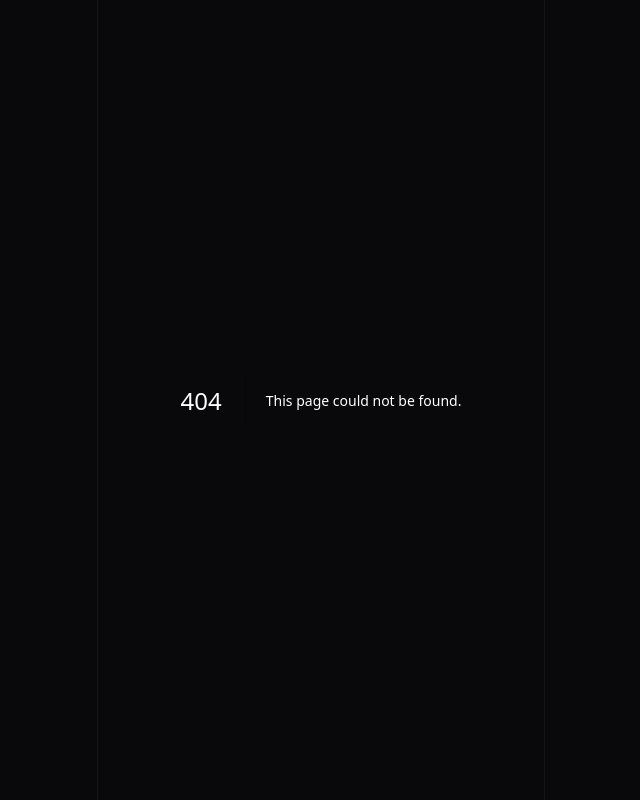
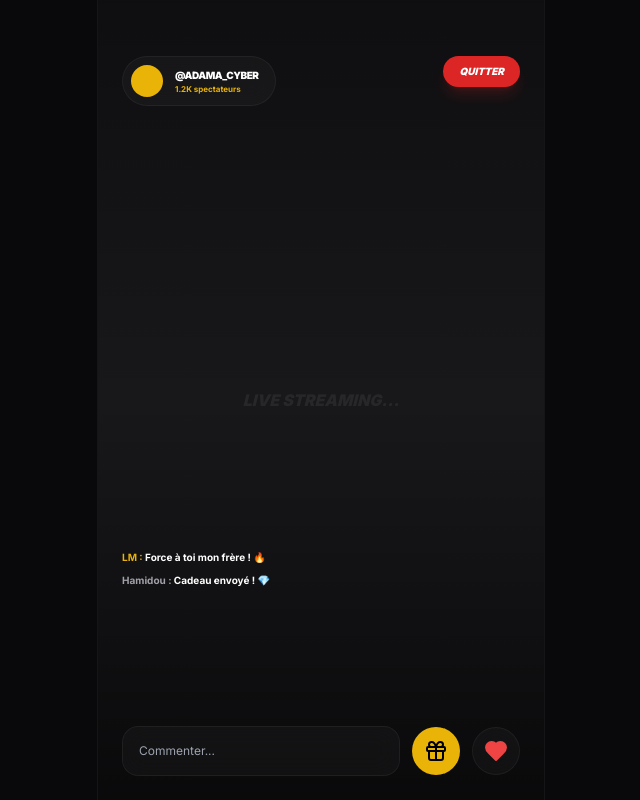
Before and after one commit to mamatinbanbino-hash/N-ZASSA, a Next.js app: page /live/1 in a window 1280 px wide. Before the commit this address had no page. Shown: the whole page, without its empty margins (319-959 px from the left). Built offline with nearby package versions, Linux system fonts and the light colour scheme.

Commit message:
Create page.tsx

```diff
--- /dev/null
+++ b/src/app/live/[id]/page.tsx
@@ -0,0 +1,50 @@
+'use client';
+import { Gift, Heart, Send } from 'lucide-react';
+import { useState } from 'react';
+
+export default function LiveRoom({ params }) {
+  const [showGifts, setShowGifts] = useState(false);
+
+  return (
+    <div className="h-screen bg-black relative overflow-hidden">
+      {/* Flux Vidéo du Live */}
+      <div className="h-full w-full bg-zinc-900 flex items-center justify-center italic text-zinc-800 font-black">
+        LIVE STREAMING...
+      </div>
+
+      {/* Overlay de contrôle */}
+      <div className="absolute inset-0 flex flex-col justify-between p-6 bg-gradient-to-b from-black/40 via-transparent to-black/60">
+
+        {/* Header : Infos Streamer */}
+        <div className="flex justify-between items-start pt-8">
+          <div className="flex items-center gap-3 glass p-2 pr-4 rounded-full">
+            <div className="w-8 h-8 rounded-full bg-nzassa_gold" />
+            <div>
+              <p className="text-[10px] font-black uppercase tracking-tighter">@Adama_Cyber</p>
+              <p className="text-[8px] text-nzassa_gold font-bold">1.2K spectateurs</p>
+            </div>
+          </div>
+          <button className="bg-red-600 text-[10px] px-4 py-2 rounded-full font-black uppercase italic shadow-lg shadow-red-600/20">Quitter</button>
+        </div>
+
+        {/* Footer : Chat & Cadeaux */}
+        <div className="space-y-4">
+          <div className="h-40 overflow-y-auto space-y-2 no-scrollbar mask-fade-top">
+            <p className="text-[10px] font-bold"><span className="text-nzassa_gold">LM :</span> Force à toi mon frère ! 🔥</p>
+            <p className="text-[10px] font-bold"><span className="text-zinc-400">Hamidou :</span> Cadeau envoyé ! 💎</p>
+          </div>
+
+          <div className="flex items-center gap-3">
+            <input type="text" placeholder="Commenter..." className="flex-1 glass rounded-2xl p-4 text-xs outline-none" />
+            <button onClick={() => setShowGifts(true)} className="w-12 h-12 rounded-full bg-nzassa_gold flex items-center justify-center text-black">
+              <Gift className="w-6 h-6" />
+            </button>
+            <button className="w-12 h-12 rounded-full glass flex items-center justify-center">
+              <Heart className="w-6 h-6 text-red-500 fill-current" />
+            </button>
+          </div>
+        </div>
+      </div>
+    </div>
+  );
+}
```
